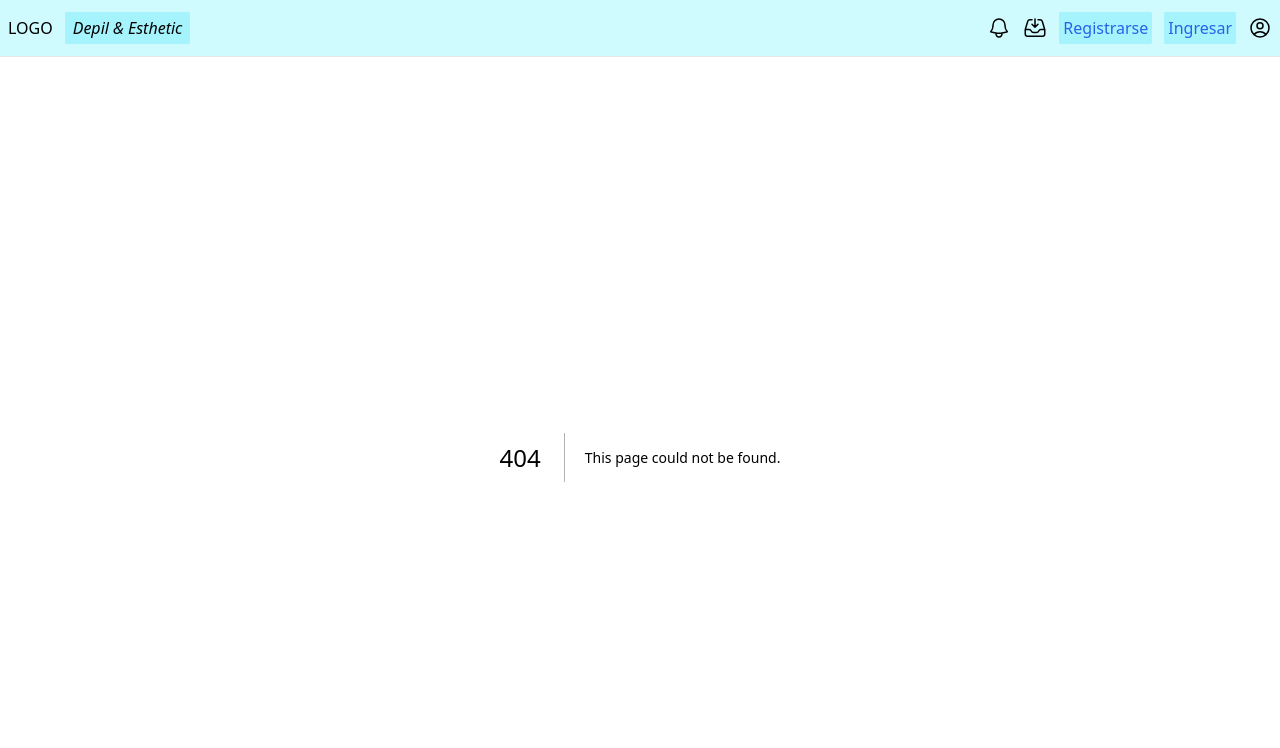
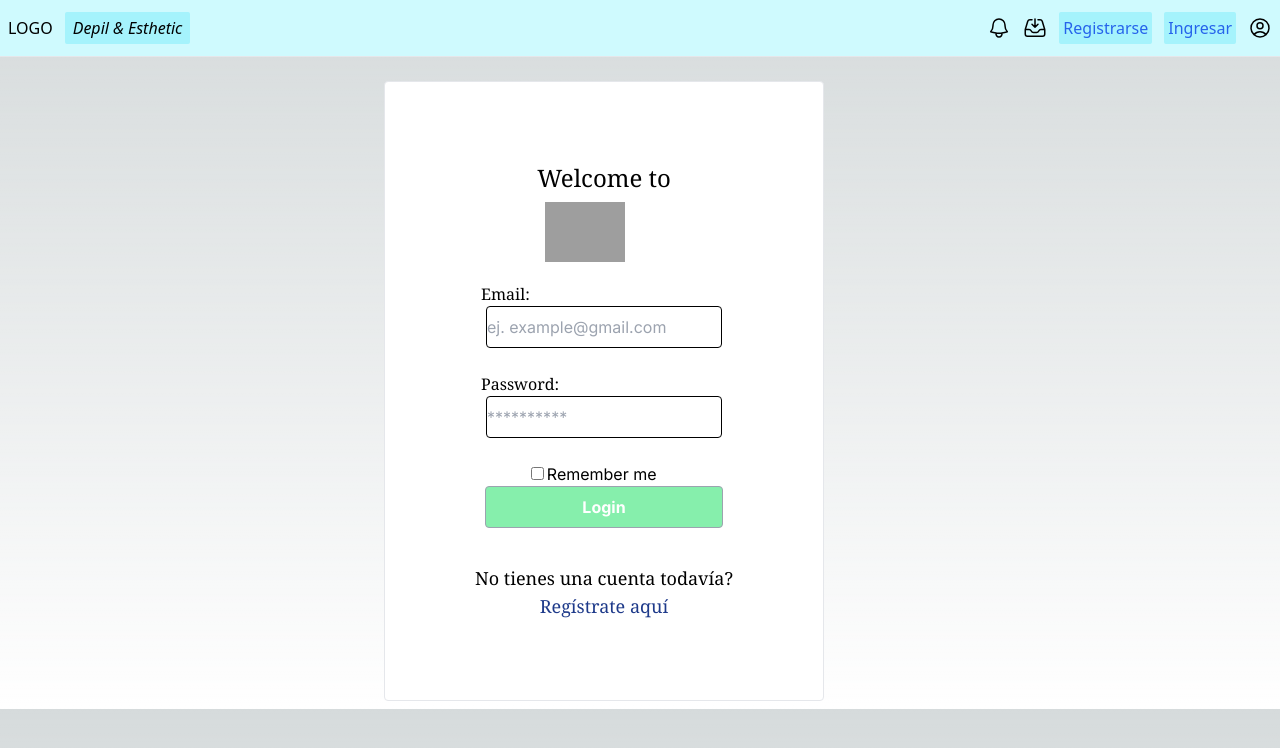
Before and after one commit to No-Country/C11-20-t-javareact, a Next.js app in the folder frontend/: page /login in a window 1280 px wide. Before the commit this address had no page. Shown: the top 748 px of the page. Built offline with nearby package versions, Linux system fonts and the light colour scheme; grey boxes are pictures that could not be loaded.

Commit message:
login y register pages

```diff
--- a/frontend/src/app/layout.js
+++ b/frontend/src/app/layout.js
@@ -36,10 +36,10 @@ export default function RootLayout({ children }) {
                   </svg>
                 </li>
                 <li className='py-1 px-1 my-1 cursor-pointer bg-cyan-200 rounded-sm text-blue-600 hover:bg-blue-600 hover:text-sky-200'>
-                  <a>Registrarse</a>
+                  <a href='/register'>Registrarse</a>
                 </li>
                 <li className='py-1 px-1 my-1 cursor-pointer bg-cyan-200 rounded-sm text-blue-600 hover:bg-blue-600 hover:text-sky-200'>
-                  <a>Ingresar</a>
+                  <a href='/login'>Ingresar</a>
                 </li>
                 <li>
                   <svg xmlns="http://www.w3.org/2000/svg" fill="none" viewBox="0 0 24 24" strokeWidth={1.5} stroke="currentColor" className="w-6 h-6">
--- /dev/null
+++ b/frontend/src/app/login.js
@@ -0,0 +1,87 @@
+"use client";
+
+import Link from 'next/link';
+import React, { useState } from 'react'
+
+
+
+export default function Home() {
+
+  const [email, setEmail] = useState("")
+  const [password, setPassword] = useState("")
+  const [email1, setEmail1] = useState("")
+  const [password1, setPassword1] = useState("")
+  const [name, setName] = useState("")
+
+  const handleSubmit = (e) => {
+    e.preventDefault();
+    console.log(email);
+  }
+
+
+  return (
+    <div className='mt-12 text-center grid grid-cols-3 gap-4 ml-64 '>
+    {/* <h1>si</h1> */}
+    <div className='p-20 border rounded bg-white mb-2'>
+      <h1 className='font-serif text-2xl mb-2'>Welcome to</h1>
+      <div className='w-20 h-20 align-middle ml-20'>
+        <img
+          src='https://thumbs.dreamstime.com/b/icono-de-vector-depilaci%C3%B3n-trazo-editable-s%C3%ADmbolo-lineal-para-uso-en-medios-impresos-con-logotipo-aplicaciones-web-y-m%C3%B3viles-186790025.jpg'
+          alt='logo'
+          />
+      </div>
+      <form onClick={(e) => handleSubmit(e)}>
+        <p htmlFor='email' className='text-left font-serif' >Email: </p>
+        <input
+          type="email"
+          id="email"
+          name="email"
+          value={email}
+          onChange={(e) => setEmail(e.target.value)}
+          className='border rounded border-black py-2'
+          placeholder="ej. example@gmail.com" /><br />
+          {
+            email == 'repetido@gmail.com'? <p className=' text-red-600 text-xs font-serif text-left'>Ya existe otro usuario con esta cuenta</p> :
+            <br />
+          }
+        <p for='password'className='text-left font-serif'>Password: </p>
+        <input
+          type="password"
+          id="password"
+          name="password"
+          value={password}
+          onChange={(e) => setPassword(e.target.value)}
+          className='border rounded border-black py-2'
+          placeholder="**********"
+        /><br /><br />
+
+      <input
+        classNmae="ml-5 mb-4"
+        type="checkbox"
+        value=""
+        id="checkboxDefault" />
+      <label
+        className="inline-block pl-[0.15rem] hover:cursor-pointer mr-5"
+        for="checkboxDefault">
+        Remember me
+      </label>
+      {
+        email == 'repetido@gmail.com'?
+        <button className='border rounded px-24 py-2 bg-green-300 border-gray-40 text-white focus:outline-none' disabled><strong>Login</strong></button>
+
+        :
+        <button className='border rounded px-24 py-2 bg-green-300 border-gray-400 hover:bg-green-200 text-white cursor-pointer'><strong>Login</strong></button>
+
+      }
+      </form><br />
+      <p className='font-serif text-lg mt-3'>No tienes una cuenta todavía? <Link href="/register" className='text-center text-blue-900'>Regístrate aquí</Link></p>
+      <br />
+      <br />
+      </div>
+    <div className='px-20 border rounded bg-white'>
+      <h1 className='font-serif text-2xl mt-8 mb-6'>Regístrate ya!</h1>
+      </div>
+      </div>
+  )
+
+      }
--- /dev/null
+++ b/frontend/src/app/login/page.jsx
@@ -0,0 +1,84 @@
+"use client";
+
+import Link from 'next/link';
+import React, { useState } from 'react'
+
+
+
+export default function Home() {
+
+  const [email, setEmail] = useState("")
+  const [password, setPassword] = useState("")
+  // const [email1, setEmail1] = useState("")
+  // const [password1, setPassword1] = useState("")
+  // const [name, setName] = useState("")
+
+  const handleSubmit = (e) => {
+    e.preventDefault();
+    console.log(email);
+  }
+
+
+  return (
+    <div className='mt-6 text-center grid grid-cols-2 gap-4 ml-96 '>
+    {/* <h1>si</h1> */}
+    <div className='p-20 border rounded bg-white mb-2'>
+      <h1 className='font-serif text-2xl mb-2'>Welcome to</h1>
+      <div className='w-20 h-20 align-middle ml-20'>
+        <img
+          src='https://thumbs.dreamstime.com/b/icono-de-vector-depilaci%C3%B3n-trazo-editable-s%C3%ADmbolo-lineal-para-uso-en-medios-impresos-con-logotipo-aplicaciones-web-y-m%C3%B3viles-186790025.jpg'
+          alt='logo'
+          />
+      </div>
+      <form onClick={(e) => handleSubmit(e)}>
+        <p htmlFor='email' className='text-left font-serif ml-4' >Email: </p>
+        <input
+          type="email"
+          id="email"
+          name="email"
+          value={email}
+          onChange={(e) => setEmail(e.target.value)}
+          className='border rounded border-black py-2'
+          placeholder="ej. example@gmail.com" /><br />
+          {
+            email == 'repetido@gmail.com'? <p className=' text-red-600 text-xs font-serif text-left'>Ya existe otro usuario con esta cuenta</p> :
+            <br />
+          }
+        <p for='password'className='text-left font-serif ml-4'>Password: </p>
+        <input
+          type="password"
+          id="password"
+          name="password"
+          value={password}
+          onChange={(e) => setPassword(e.target.value)}
+          className='border rounded border-black py-2'
+          placeholder="**********"
+        /><br /><br />
+
+      <input
+        classNmae="ml-5 mb-4"
+        type="checkbox"
+        value=""
+        id="checkboxDefault" />
+      <label
+        className="inline-block pl-[0.15rem] hover:cursor-pointer mr-5"
+        for="checkboxDefault">
+        Remember me
+      </label>
+      {
+        email == 'repetido@gmail.com'?
+        <button className='border rounded px-24 py-2 bg-green-300 border-gray-40 text-white focus:outline-none' disabled><strong>Login</strong></button>
+
+        :
+        <button className='border rounded px-24 py-2 bg-green-300 border-gray-400 hover:bg-green-200 text-white cursor-pointer'><strong>Login</strong></button>
+
+      }
+      </form><br />
+      <p className='font-serif text-lg mt-3'>No tienes una cuenta todavía? <Link href="/register" className='text-center text-blue-900'>Regístrate aquí</Link></p>
+
+      </div>
+
+      </div>
+    )
+
+}
--- /dev/null
+++ b/frontend/src/app/register/page.jsx
@@ -0,0 +1,56 @@
+"use client";
+
+import Link from 'next/link';
+import React, { useState } from 'react'
+
+
+
+export default function Home() {
+
+  const [email, setEmail] = useState("")
+  const [password, setPassword] = useState("")
+  const [email1, setEmail1] = useState("")
+  const [password1, setPassword1] = useState("")
+  const [name, setName] = useState("")
+
+  const handleSubmit = (e) => {
+    e.preventDefault();
+    console.log(email);
+  }
+
+
+  return (
+    <div className='mt-12 text-center grid grid-cols-2 gap-4 ml-96 '>
+    {/* <h1>si</h1> */}
+    <div className='p-20 border rounded bg-white mb-2'>
+      <form onClick={(e) => handleSubmit(e)}>
+
+        <p htmlFor='name' className='text-left font-serif ml-5'>Nombre: </p>
+        <input type="name" id="name" name="name" value={name} onChange={(e) => setName(e.target.value)}  className='border rounded border-black py-2' placeholder="Nombre" /><br />
+        {
+          name.length > 15?
+            <p className=' text-red-600 text-xs font-serif text-left'>El nombre es demasiado largo</p>
+            :
+            <br />
+        }
+        <p htmlFor='email1' className='text-left font-serif ml-5' >Email: </p>
+        <input type="emai1" id="email1" name="email1" value={email1} onChange={(e) => setEmail1(e.target.value)}  className='border rounded border-black py-2' placeholder="ej. example@gmail.com" /><br /><br />
+        <p for='password' className='text-left font-serif ml-5'>Password: </p>
+        <input type="password" id="password" name="password" value={password1} onChange={(e) => setPassword1(e.target.value)}  className='border rounded border-black py-2' placeholder="**********" /><br /><br />
+        {
+          name.length > 15?
+            <button className='border rounded px-20 py-2 bg-green-300 text-white focus:outline-none' disabled><strong>Registrate</strong></button>
+            :
+            <button className='border rounded px-20 py-2 bg-green-300 hover:bg-green-200 border-gray-400 text-white cursor-pointer'><strong>Registrate</strong></button>
+        }
+      </form><br />
+      <p className='font-serif text-lg'>Si ya tienes cuenta <Link href="/login" className='text-center text-blue-900'>Accede</Link></p>
+      </div>
+      <br />
+      <div className='mb-6'>
+      </div>
+
+    </div>
+
+  )
+}
```
Also changed, not shown: 1 other file (tests, documents, lock files or other folders).
